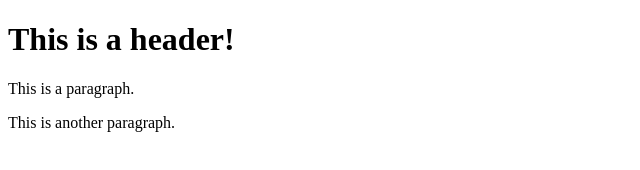
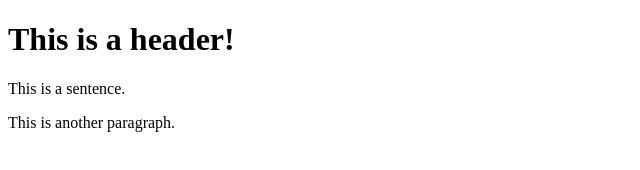
Before and after one commit to clydiscope/git_test, a website: page index.html in a window 1280 px wide. Shown: the full height of the page, 0-640 px from the left. Drawn offline with Linux system fonts and the light colour scheme.

```diff
--- a/index.html
+++ b/index.html
@@ -4,7 +4,7 @@
 
 <body>
     <h1> This is a header! </h1>
-    <p> This is a paragraph. </p>
+    <p> This is a sentence. </p>
     <p> This is another paragraph. </p>
 </body>
 
```
Also changed, not shown: package.json (added, +24 -0 lines), 2 other files.
